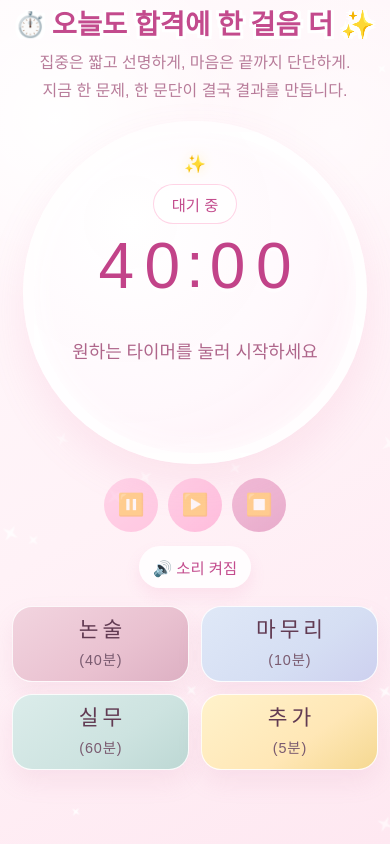
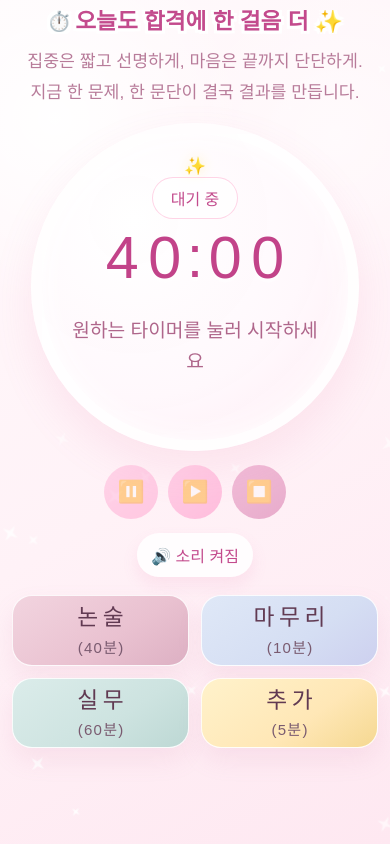
Before and after one commit to chuchu-luv/timer, a plain HTML site: page index.html in a window 390 px wide. Drawn offline with Linux system fonts and the light colour scheme; a web font is replaced by a local one.

Commit message:
Update index.html

```diff
--- a/index.html
+++ b/index.html
@@ -3,7 +3,7 @@
 <head>
   <meta charset="UTF-8" />
   <meta name="viewport" content="width=device-width, initial-scale=1.0" />
-  <title>반짝반짝 전문직 시험 응원 타이머</title>
+  <title>전문직 시험 응원 타이머</title>
   <style>
     @font-face {
       font-family: 'EutmanEungtteong';
@@ -34,40 +34,27 @@
       --bg-1: #fffafc;
       --bg-2: #fff2f7;
       --bg-3: #fee8f1;
-
       --deep: #c34b8d;
       --deep-soft: #aa6b8a;
       --soft: #b87c9a;
-      --white-line: rgba(255,255,255,0.92);
-
       --circle-shadow: 0 18px 42px rgba(228, 112, 166, 0.12);
       --panel-shadow: 0 12px 24px rgba(205, 123, 161, 0.12);
-
       --pink-1: #f2d4df;
       --pink-2: #e9c1d0;
       --pink-3: #ddb0c3;
-
       --lav-1: #dfe8f7;
       --lav-2: #d5def3;
       --lav-3: #cdd0ef;
-
       --mint-1: #dbecea;
       --mint-2: #cde3e0;
       --mint-3: #bdd8d4;
-
       --yellow-1: #fff2cb;
       --yellow-2: #ffe7b6;
       --yellow-3: #f5d891;
     }
 
     * { box-sizing: border-box; }
-
-    html, body {
-      margin: 0;
-      padding: 0;
-      min-height: 100%;
-    }
-
+    html, body { margin: 0; padding: 0; min-height: 100%; }
     body {
       font-family: 'MitmiFont', 'Apple SD Gothic Neo', 'Malgun Gothic', sans-serif;
       color: var(--deep-soft);
@@ -86,7 +73,6 @@
       z-index: 0;
       overflow: hidden;
     }
-
     .sparkle {
       position: absolute;
       background: rgba(255,255,255,0.96);
@@ -95,7 +81,6 @@
       animation: twinkle linear infinite;
       filter: drop-shadow(0 0 10px rgba(255,255,255,0.85));
     }
-
     @keyframes twinkle {
       0%   { opacity: 0; transform: scale(0.55) rotate(0deg); }
       45%  { opacity: 0.95; transform: scale(1.35) rotate(38deg); }
@@ -107,15 +92,15 @@
       z-index: 1;
       max-width: 1160px;
       margin: 0 auto;
-      padding: 12px 18px 48px;
+      padding: 10px 18px 40px;
     }
 
     .title {
       margin: 0;
       text-align: center;
       font-family: 'KerisKeduLine', 'Apple SD Gothic Neo', sans-serif !important;
-      font-size: clamp(1.7rem, 3.2vw, 3rem);
-      line-height: 1.05;
+      font-size: clamp(1.45rem, 2.6vw, 2.5rem);
+      line-height: 1.04;
       color: var(--deep);
       white-space: nowrap;
       word-break: keep-all;
@@ -126,31 +111,28 @@
         -3px -3px #fff, 3px -3px #fff, -3px 3px #fff, 3px 3px #fff,
         0 6px 16px rgba(255,255,255,0.52);
     }
-
     .title-emoji {
       margin-right: 6px;
-      font-size: 0.9em;
+      font-size: 0.86em;
       vertical-align: 0.04em;
     }
-
     .subtitle {
-      margin: 10px auto 18px;
+      margin: 12px auto 22px;
       max-width: 760px;
       text-align: center;
-      font-size: clamp(1rem, 1.4vw, 1.15rem);
-      line-height: 1.72;
+      font-size: clamp(1.05rem, 1.55vw, 1.22rem);
+      line-height: 1.75;
       color: var(--soft);
     }
 
     .workspace {
       display: grid;
       grid-template-columns: minmax(0, 1fr) 220px;
-      gap: 22px;
+      gap: 24px;
       align-items: center;
       justify-content: center;
       min-height: auto;
     }
-
     .left-panel {
       min-width: 0;
       display: flex;
@@ -160,8 +142,8 @@
 
     .timer-circle {
       position: relative;
-      width: clamp(340px, 42vw, 500px);
-      height: clamp(340px, 42vw, 500px);
+      width: clamp(320px, 39vw, 470px);
+      height: clamp(320px, 39vw, 470px);
       border-radius: 50%;
       background:
         radial-gradient(circle at 30% 28%, rgba(255,255,255,0.996), rgba(255,248,252,0.99) 58%, rgba(255,236,244,0.97));
@@ -177,7 +159,6 @@
       padding: 28px 18px 28px;
       transition: box-shadow 0.2s ease;
     }
-
     .top-sparkle {
       position: absolute;
       top: 22px;
@@ -188,14 +169,12 @@
       text-shadow: 0 0 12px rgba(255, 240, 178, 0.95);
       animation: floatSpark 2.5s ease-in-out infinite;
     }
-
     @keyframes floatSpark {
       0%, 100% { transform: translateX(-50%) translateY(0); }
-      50%      { transform: translateX(-50%) translateY(-4px); }
+      50% { transform: translateX(-50%) translateY(-4px); }
     }
-
     .mode-label {
-      font-size: clamp(0.95rem, 1.05vw, 1.02rem);
+      font-size: clamp(1rem, 1.15vw, 1.08rem);
       color: var(--deep);
       background: rgba(255,255,255,0.8);
       border: 1px solid rgba(255,182,212,0.58);
@@ -204,50 +183,43 @@
       margin-bottom: 10px;
       box-shadow: inset 0 0 0 1px rgba(255,255,255,0.55);
     }
-
     .time {
       display: flex;
       align-items: center;
       justify-content: center;
       gap: 0;
       font-family: 'EutmanEungtteong', 'Apple SD Gothic Neo', sans-serif !important;
-      font-size: clamp(4.9rem, 9.2vw, 8rem);
+      font-size: clamp(4.5rem, 8.6vw, 7.1rem);
       line-height: 0.88;
       color: #c24389;
       text-shadow: 0 4px 0 rgba(255,255,255,0.44);
-      margin: 2px 0 10px;
+      margin: 2px 0 12px;
       min-height: 1em;
       transform-origin: center;
       transition: transform 0.16s ease, text-shadow 0.16s ease, color 0.16s ease;
       user-select: none;
       letter-spacing: 0;
     }
-
     .digit, .colon {
       display: inline-flex;
       align-items: center;
       justify-content: center;
       flex: 0 0 auto;
     }
-
-    .digit {
-      width: 0.72em;
-    }
-
+    .digit { width: 0.72em; }
     .colon {
       width: 0.30em;
       transform: translateY(-0.02em);
     }
-
     .status {
-      min-height: 82px;
+      min-height: 90px;
       display: flex;
       align-items: center;
       justify-content: center;
       white-space: pre-line;
       text-align: center;
-      font-size: clamp(1.08rem, 1.45vw, 1.28rem);
-      line-height: 1.5;
+      font-size: clamp(1.12rem, 1.55vw, 1.34rem);
+      line-height: 1.56;
       color: #af668b;
       padding: 0 10px;
       transform-origin: center;
@@ -262,7 +234,6 @@
       gap: 12px;
       flex-wrap: wrap;
     }
-
     .icon-btn {
       width: 56px;
       height: 56px;
@@ -276,21 +247,17 @@
       box-shadow: 0 10px 18px rgba(235, 103, 168, 0.18);
       transition: transform 0.16s ease, box-shadow 0.16s ease, opacity 0.16s ease;
     }
-
     .icon-btn:hover { transform: translateY(-2px); }
     .icon-btn:active { transform: translateY(1px) scale(0.98); }
-
     .icon-btn:disabled {
       opacity: 0.42;
       cursor: not-allowed;
       box-shadow: none;
       transform: none;
     }
-
     .pause-btn  { background: linear-gradient(145deg, #ffaad3, #ff8dc4); }
     .resume-btn { background: linear-gradient(145deg, #ffa1cf, #ff74b8); }
     .stop-btn   { background: linear-gradient(145deg, #df75ad, #c84d90); }
-
     .sound-btn {
       border: none;
       cursor: pointer;
@@ -298,11 +265,10 @@
       padding: 11px 16px;
       background: rgba(255,255,255,0.84);
       color: var(--deep);
-      font-size: 0.97rem;
+      font-size: 1rem;
       box-shadow: 0 8px 16px rgba(234, 112, 172, 0.12);
       transition: transform 0.16s ease;
     }
-
     .sound-btn:hover { transform: translateY(-1px); }
 
     .right-panel {
@@ -312,96 +278,77 @@
       align-content: center;
       justify-items: center;
     }
-
     .preset-btn {
       border: none;
       cursor: pointer;
       width: 100%;
-      min-height: 82px;
+      min-height: 78px;
       border-radius: 22px;
-      padding: 12px 12px 10px;
+      padding: 11px 12px 10px;
       color: #68435b;
       border: 1px solid rgba(255,255,255,0.88);
       box-shadow: var(--panel-shadow);
       text-align: center;
       transition: transform 0.16s ease, box-shadow 0.16s ease, filter 0.16s ease;
     }
-
     .preset-btn:hover {
       transform: translateY(-3px);
       box-shadow: 0 16px 24px rgba(190, 129, 161, 0.16);
       filter: saturate(1.03);
     }
-
     .preset-btn:active { transform: translateY(1px) scale(0.99); }
-
-    .preset-btn.pink     { background: linear-gradient(145deg, var(--pink-1), var(--pink-2) 60%, var(--pink-3)); }
+    .preset-btn.pink { background: linear-gradient(145deg, var(--pink-1), var(--pink-2) 60%, var(--pink-3)); }
     .preset-btn.lavender { background: linear-gradient(145deg, var(--lav-1), var(--lav-2) 60%, var(--lav-3)); }
-    .preset-btn.mint     { background: linear-gradient(145deg, var(--mint-1), var(--mint-2) 60%, var(--mint-3)); }
-    .preset-btn.yellow   { background: linear-gradient(145deg, var(--yellow-1), var(--yellow-2) 60%, var(--yellow-3)); }
-
+    .preset-btn.mint { background: linear-gradient(145deg, var(--mint-1), var(--mint-2) 60%, var(--mint-3)); }
+    .preset-btn.yellow { background: linear-gradient(145deg, var(--yellow-1), var(--yellow-2) 60%, var(--yellow-3)); }
     .preset-main {
       display: block;
       font-family: 'OngleipParkDahyeon', 'Apple SD Gothic Neo', sans-serif !important;
-      font-size: clamp(1.45rem, 1.7vw, 1.8rem);
-      line-height: 1.05;
+      font-size: clamp(1.62rem, 1.9vw, 1.95rem);
+      line-height: 1.08;
       margin-bottom: 6px;
-      letter-spacing: 0.14em;
+      letter-spacing: 0.18em;
       color: #613a52;
-      padding-left: 0.14em;
+      padding-left: 0.18em;
     }
-
     .preset-sub {
       display: block;
-      font-size: 0.95rem;
-      letter-spacing: 0.06em;
+      font-size: 1rem;
+      letter-spacing: 0.08em;
       color: #7a5b70;
-      padding-left: 0.06em;
+      padding-left: 0.08em;
     }
 
     .circle-warning {
       animation: pulseGlow 1.15s ease-in-out infinite;
     }
-
     @keyframes pulseGlow {
       0%, 100% {
-        box-shadow:
-          inset 0 0 28px rgba(255,255,255,0.98),
-          0 18px 42px rgba(232, 106, 167, 0.15);
+        box-shadow: inset 0 0 28px rgba(255,255,255,0.98), 0 18px 42px rgba(232, 106, 167, 0.15);
       }
       50% {
-        box-shadow:
-          inset 0 0 34px rgba(255,255,255,1),
-          0 0 0 12px rgba(255,160,204,0.12),
-          0 22px 48px rgba(232, 106, 167, 0.24);
+        box-shadow: inset 0 0 34px rgba(255,255,255,1), 0 0 0 12px rgba(255,160,204,0.12), 0 22px 48px rgba(232, 106, 167, 0.24);
       }
     }
-
     .urgent {
       animation: urgentBeat 0.72s ease-in-out infinite;
     }
-
     @keyframes urgentBeat {
       0%, 100% { transform: scale(1); }
-      50%      { transform: scale(1.07); }
+      50% { transform: scale(1.07); }
     }
-
     .time.urgent {
       color: #d44c82;
       text-shadow: 0 4px 0 rgba(255,255,255,0.42), 0 0 18px rgba(255, 190, 214, 0.56);
     }
 
     @media (max-width: 920px) {
-      .page {
-        padding: 12px 14px 56px;
-      }
-
+      .page { padding: 10px 14px 64px; }
       .workspace {
         grid-template-columns: 1fr;
         gap: 18px;
         min-height: auto;
       }
-
       .right-panel {
         width: 100%;
         grid-template-columns: repeat(2, minmax(138px, 188px));
@@ -409,88 +356,71 @@
         align-content: start;
         justify-items: center;
       }
-
       .timer-circle {
-        width: min(78vw, 470px);
-        height: min(78vw, 470px);
+        width: min(76vw, 450px);
+        height: min(76vw, 450px);
       }
     }
 
     @media (max-width: 560px) {
-      .page {
-        padding: 10px 12px 68px;
+      .page { padding: 10px 12px 76px; }
+      .title {
+        font-size: clamp(1rem, 5.8vw, 1.55rem);
+        line-height: 1.06;
       }
-
-      .title {
-        font-size: clamp(1.15rem, 7vw, 2rem);
-        line-height: 1.08;
-      }
-
+      .title-emoji { margin-right: 4px; }
       .subtitle {
-        font-size: 1rem;
-        line-height: 1.72;
+        font-size: 1.08rem;
+        line-height: 1.78;
         margin-bottom: 16px;
       }
-
       .timer-circle {
-        width: min(88vw, 430px);
-        height: min(88vw, 430px);
+        width: min(84vw, 400px);
+        height: min(84vw, 400px);
         border-width: 11px;
         padding: 24px 16px 24px;
       }
-
       .mode-label {
-        font-size: 0.96rem;
+        font-size: 1rem;
         margin-bottom: 8px;
       }
-
       .time {
-        font-size: clamp(4rem, 16vw, 6rem);
+        font-size: clamp(3.7rem, 15vw, 5.4rem);
         margin-bottom: 8px;
       }
-
       .status {
-        font-size: 1.12rem;
-        min-height: 94px;
-        line-height: 1.56;
+        font-size: 1.2rem;
+        min-height: 102px;
+        line-height: 1.6;
       }
-
-      .control-row {
-        gap: 10px;
-      }
-
+      .control-row { gap: 10px; }
       .icon-btn {
         width: 54px;
         height: 54px;
         font-size: 1.36rem;
       }
-
       .sound-btn {
-        font-size: 0.96rem;
+        font-size: 1rem;
         padding: 10px 14px;
       }
-
       .right-panel {
         grid-template-columns: repeat(2, minmax(132px, 1fr));
         gap: 12px;
         width: 100%;
         justify-items: center;
       }
-
       .preset-btn {
-        min-height: 76px;
+        min-height: 70px;
         border-radius: 20px;
-        padding: 10px 10px 9px;
+        padding: 9px 10px 8px;
       }
-
       .preset-main {
-        font-size: 1.34rem;
-        letter-spacing: 0.18em;
-        padding-left: 0.18em;
+        font-size: 1.42rem;
+        letter-spacing: 0.2em;
+        padding-left: 0.2em;
       }
-
       .preset-sub {
-        font-size: 0.9rem;
+        font-size: 0.94rem;
       }
     }
   </style>
@@ -530,17 +460,14 @@
           <span class="preset-main">논술</span>
           <span class="preset-sub">(40분)</span>
         </button>
-
         <button class="preset-btn lavender" data-minutes="10" data-label="마무리">
           <span class="preset-main">마무리</span>
           <span class="preset-sub">(10분)</span>
         </button>
-
         <button class="preset-btn mint" data-minutes="60" data-label="실무">
           <span class="preset-main">실무</span>
           <span class="preset-sub">(60분)</span>
         </button>
-
         <button class="preset-btn yellow" data-minutes="5" data-label="추가">
           <span class="preset-main">추가</span>
           <span class="preset-sub">(5분)</span>
@@ -573,7 +500,6 @@
     let isPaused = false;
     let soundEnabled = true;
     let activeLabel = '대기 중';
-
     let dingPlayed = false;
     let inLastMinute = false;
     let tickIntervalId = null;
@@ -584,7 +510,6 @@
       const container = document.getElementById('sparkle-container');
       const count = window.innerWidth > 900 ? 34 : 22;
       container.innerHTML = '';
-
       for (let i = 0; i < count; i++) {
         const star = document.createElement('div');
         star.className = 'sparkle';
@@ -642,79 +567,47 @@
 
     keyboardAudio.addEventListener('error', () => {
       audioSourceIndex += 1;
-      if (audioSourceIndex < AUDIO_SOURCES.length) {
-        loadAudioSource(audioSourceIndex);
-      }
+      if (audioSourceIndex < AUDIO_SOURCES.length) loadAudioSource(audioSourceIndex);
     });
-
     loadAudioSource(audioSourceIndex);
 
-    function beep({
-      frequency = 880,
-      duration = 0.12,
-      type = 'sine',
-      volume = 0.04,
-      delay = 0,
-      attack = 0.005,
-      release = 0.08
-    } = {}) {
+    function beep({ frequency = 880, duration = 0.12, type = 'sine', volume = 0.04, delay = 0, attack = 0.005, release = 0.08 } = {}) {
       if (!soundEnabled) return;
-
       const ctx = getAudioContext();
       const start = ctx.currentTime + delay;
       const end = start + duration;
       const osc = ctx.createOscillator();
       const gain = ctx.createGain();
-
       osc.type = type;
       osc.frequency.setValueAtTime(frequency, start);
-
       gain.gain.setValueAtTime(0.0001, start);
       gain.gain.exponentialRampToValueAtTime(volume, start + attack);
       gain.gain.exponentialRampToValueAtTime(0.0001, end + release);
-
       osc.connect(gain);
       gain.connect(ctx.destination);
-
       osc.start(start);
       osc.stop(end + release + 0.02);
     }
 
     function playFiveMinuteAlert() {
       [0, 0.32, 0.64].forEach((delay, idx) => {
-        beep({
-          frequency: 1240 + (idx * 80),
-          duration: 0.14,
-          type: 'triangle',
-          volume: 0.06,
-          delay,
-          attack: 0.004,
-          release: 0.12
-        });
+        beep({ frequency: 1240 + (idx * 80), duration: 0.14, type: 'triangle', volume: 0.06, delay, attack: 0.004, release: 0.12 });
       });
     }
 
     function playFinishSound() {
-      beep({ frequency: 900,  duration: 0.14, type: 'triangle', volume: 0.05,  delay: 0 });
+      beep({ frequency: 900, duration: 0.14, type: 'triangle', volume: 0.05, delay: 0 });
       beep({ frequency: 1180, duration: 0.18, type: 'triangle', volume: 0.055, delay: 0.18 });
-      beep({ frequency: 1540, duration: 0.24, type: 'triangle', volume: 0.06,  delay: 0.4 });
+      beep({ frequency: 1540, duration: 0.24, type: 'triangle', volume: 0.06, delay: 0.4 });
     }
 
     function startTickTrack() {
       stopTickTrack();
       if (!soundEnabled) return;
-
       let flip = false;
       tickIntervalId = setInterval(() => {
         flip = !flip;
-        beep({
-          frequency: flip ? 1960 : 1480,
-          duration: flip ? 0.032 : 0.045,
-          type: 'square',
-          volume: flip ? 0.042 : 0.055,
-          attack: 0.002,
-          release: 0.035
-        });
+        beep({ frequency: flip ? 1960 : 1480, duration: flip ? 0.032 : 0.045, type: 'square', volume: flip ? 0.042 : 0.055, attack: 0.002, release: 0.035 });
       }, 420);
     }
 
@@ -770,11 +663,9 @@
       stopKeyboard(true);
       stopTickTrack();
       playFinishSound();
-
       timeDisplay.classList.remove('urgent');
       statusText.classList.remove('urgent');
       timerCircle.classList.remove('circle-warning');
-
       setStatus('종료됨\n수고했어요.\n원하는 타이머를 다시 시작하세요');
       applyButtonState({ pause: false, resume: false, stop: false });
       resetWarningFlags();
@@ -785,16 +676,12 @@
         dingPlayed = true;
         stopKeyboard(false);
         playFiveMinuteAlert();
-
         if (timerId && !isPaused && remainingSeconds > 60) {
           setTimeout(() => {
-            if (timerId && !isPaused && remainingSeconds > 60) {
-              playKeyboard();
-            }
+            if (timerId && !isPaused && remainingSeconds > 60) playKeyboard();
           }, 1300);
         }
       }
-
       if (remainingSeconds <= 60 && remainingSeconds > 0) {
         if (!inLastMinute) {
           inLastMinute = true;
@@ -802,7 +689,6 @@
           startTickTrack();
           timerCircle.classList.add('circle-warning');
         }
-
         if (remainingSeconds <= 10) {
           timeDisplay.classList.add('urgent');
           statusText.classList.add('urgent');
@@ -816,66 +702,51 @@
         finishTimer();
         return;
       }
-
       remainingSeconds -= 1;
       updateDisplay();
       handleTimedSounds();
-
-      if (remainingSeconds === 0) {
-        finishTimer();
-      }
+      if (remainingSeconds === 0) finishTimer();
     }
 
     function startTimer(minutes, label) {
       hasUserInteracted = true;
       getAudioContext();
-
       clearRunningTimer();
       stopKeyboard(true);
       stopTickTrack();
-
       totalSeconds = minutes * 60;
       remainingSeconds = totalSeconds;
       activeLabel = label;
       isPaused = false;
-
       resetWarningFlags();
       updateDisplay();
       setStatus('집중 중\n한 줄 한 줄이 실력입니다');
       applyButtonState({ pause: true, resume: false, stop: true });
-
       timerId = setInterval(tick, 1000);
       playKeyboard();
     }
 
     function pauseTimer() {
       if (!timerId) return;
-
       clearRunningTimer();
       isPaused = true;
       stopKeyboard(false);
       stopTickTrack();
-
       setStatus('일시 정지\n호흡만 가다듬고 다시 갑니다');
       applyButtonState({ pause: false, resume: true, stop: true });
     }
 
     function resumeTimer() {
       if (!isPaused || remainingSeconds <= 0) return;
-
       hasUserInteracted = true;
       getAudioContext();
-
       isPaused = false;
       setStatus(remainingSeconds <= 10 ? '종료 임박\n마지막까지 붙잡으세요' : '다시 시작\n끝까지 밀어붙이세요');
       applyButtonState({ pause: true, resume: false, stop: true });
-
       timerId = setInterval(tick, 1000);
-
       if (remainingSeconds <= 60) {
         timerCircle.classList.add('circle-warning');
         startTickTrack();
-
         if (remainingSeconds <= 10) {
           timeDisplay.classList.add('urgent');
           statusText.classList.add('urgent');
@@ -890,36 +761,27 @@
       isPaused = false;
       stopKeyboard(true);
       stopTickTrack();
-
       remainingSeconds = totalSeconds;
       updateDisplay();
-
       activeLabel = '대기 중';
       modeLabel.textContent = activeLabel;
-
       setStatus('종료됨\n원하는 타이머를 다시 시작하세요');
       applyButtonState({ pause: false, resume: false, stop: false });
-
       timeDisplay.classList.remove('urgent');
       statusText.classList.remove('urgent');
       timerCircle.classList.remove('circle-warning');
-
       resetWarningFlags();
     }
 
     function toggleSound() {
       soundEnabled = !soundEnabled;
       soundBtn.textContent = soundEnabled ? '🔊 소리 켜짐' : '🔇 소리 꺼짐';
-
       if (!soundEnabled) {
         stopKeyboard(false);
         stopTickTrack();
       } else if (timerId && !isPaused) {
-        if (remainingSeconds <= 60) {
-          startTickTrack();
-        } else {
-          playKeyboard();
-        }
+        if (remainingSeconds <= 60) startTickTrack();
+        else playKeyboard();
       }
     }
 
```
